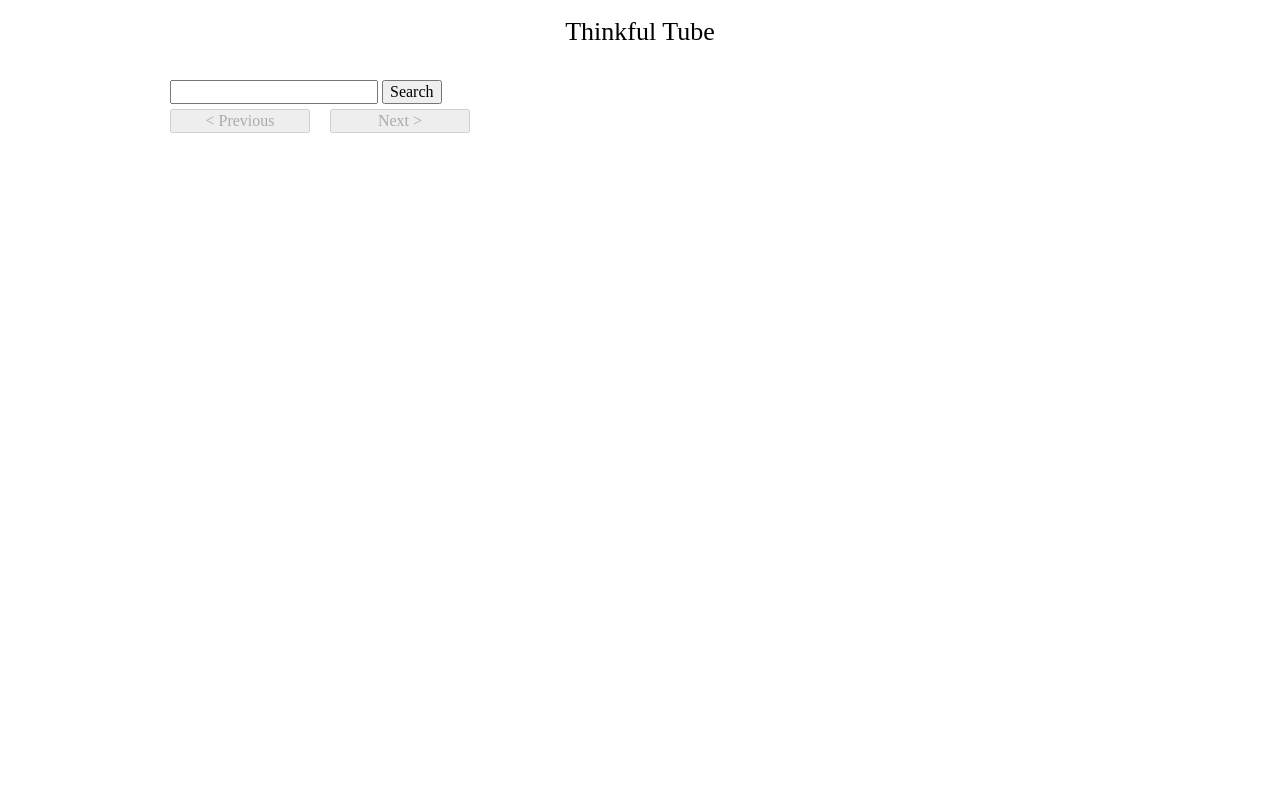
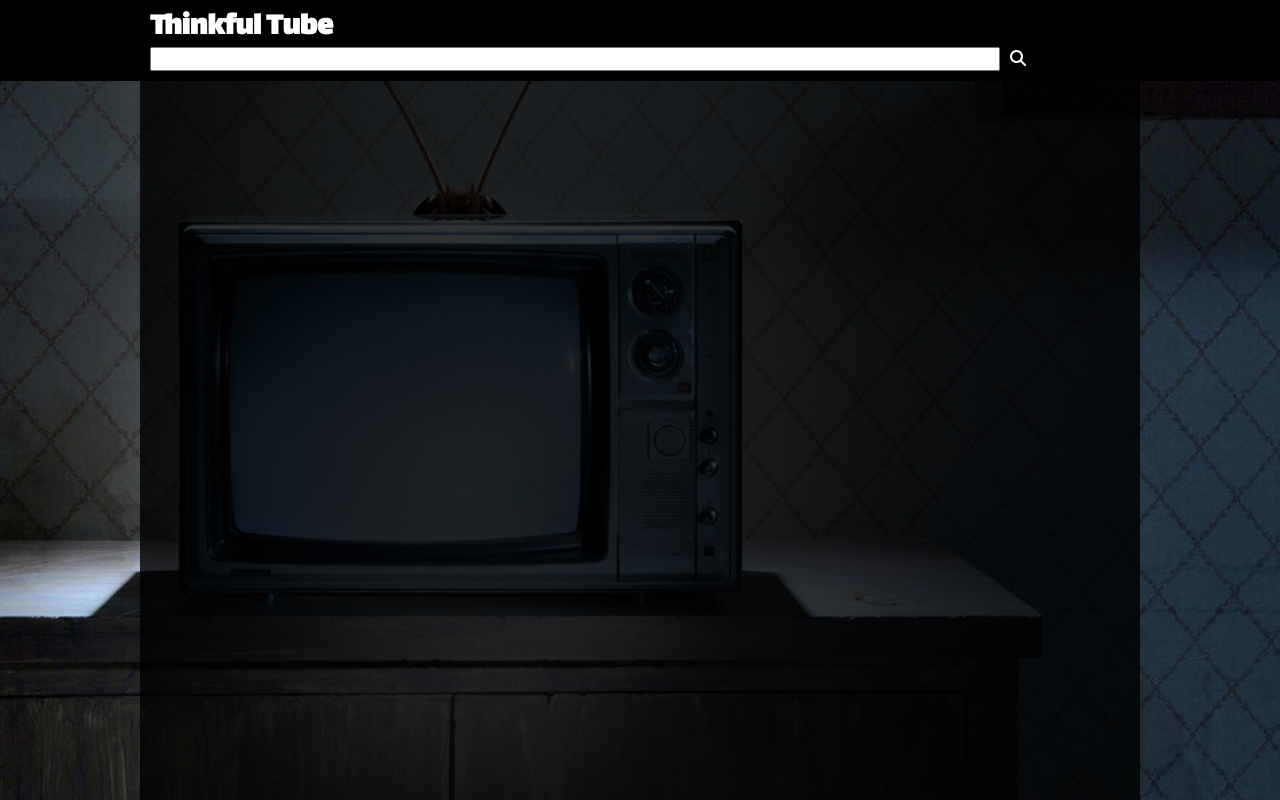
Before and after one commit to strothj/thinkful-tube, a plain HTML site: page index.html in a window 1280 px wide. Drawn offline with nearby package versions, Linux system fonts and the light colour scheme.

Commit message:
added styling

```diff
--- a/css/main.css
+++ b/css/main.css
@@ -1,28 +1,58 @@
 @import 'https://fonts.googleapis.com/css?family=Roboto';
+@import 'https://fonts.googleapis.com/css?family=Lalezar';
 
-.header {
+body {
+    background: url("../images/background.jpg") fixed no-repeat;
+    background-size: cover;
+
+}
+
+header {
+    background-color: black;
+    color: white;
+    font-family: 'Lalezar', cursive;
+    position: fixed;
     width: 100%;
-    text-align: center;
     padding-bottom: 10px;
 }
 
-.header h1 {
-    font-size: 26px;
-    font-weight: normal;
+.header-centered {
+    max-width: 1000px;
+    margin: 0 auto;
 }
 
-.search {
-    padding-top: 5px;
-    padding-bottom: 5px;
-    width: 100%;
+.header-centered h1 {
+    margin: 0;
+    padding-top: 10px;
+    padding-left: 10px;
 }
 
-.nav {
-    padding-bottom: 10px;
+.header-centered form {
+    font-family: FontAwesome;
 }
 
-.nav button {
+.header-centered button {
+    border-style: none;
+    background-color: rgba(0,0,0,0);
+    color: white;
+}
+
+.header-centered input {
+    font-family: 'Roboto', sans-serif;
+    margin-left: 10px;
+    width: 85%;
+}
+
+main {
+    background: linear-gradient(
+        rgba(0, 0, 0, 0.8),
+        rgba(0, 0, 0, 0.8)
+    );
+    max-width: 1000px;
+    min-height: 100vh;
     width: 100%;
+    margin: 0 auto;
+    padding-top: 100px;
 }
 
 img {
--- a/index.html
+++ b/index.html
@@ -6,14 +6,43 @@
     <meta name="description" content="Search Youtube for videos.">
     <meta name="viewport" content="width=device-width, initial-scale=1">
     <link rel="stylesheet" href="https://cdnjs.cloudflare.com/ajax/libs/normalize/4.2.0/normalize.min.css">
+    <link rel="stylesheet" href="https://use.fontawesome.com/b75bd924b5.css">
     <link rel="stylesheet" href="css/grid.css">
     <link rel="stylesheet" href="css/main.css">
     <title>Thinkful Tube - Youtube Search</title>
 </head>
 
 <body>
+    <header>
+        <div class="header-centered">
+            <h1>Thinkful Tube</h1>
+            <form action="#" id="js-search-form">
+                <input type="text" id="js-search-query">
+                <button type="submit">
+                    <span href="#" id="js-search-icon">&#xf002;</span>
+                </button>
+            </form>
+        </div>
+    </header>
 
+    <main>
+       <div class="js-container"></div>
+    </main>
+
+    <!--
     <header>
+        <h1>Thinkful Tube</h1>
+        <div class="search-container">
+            <form action="#" id="js-search-form" class="search-box-form">
+                <input type="text" id="js-search-query">
+                <button type="submit">
+                    <span href="#" id="js-search-icon" class="search-icon">&#xf002;</span>
+                </button>
+            </form>
+        </div>
+    </header>-->
+
+    <!--<header>
         <div class="row">
             <div class="col-2 header">
                 <h1>Thinkful Tube</h1>
@@ -25,16 +54,17 @@
                 </form>
             </div>
         </div>
-    </header>
+    </header>-->
 
-    <nav>
+    <!--<nav>
         <div class="row nav">
             <div class="col-2"><button disabled class="js-pagination" id="js-previous">&lt; Previous</button></div>
             <div class="col-2"><button disabled class="js-pagination" id="js-next">Next &gt;</button></div>
         </div>
     </nav>
 
-    <div class="js-container"></div>
+    <div class="js-container"></div>-->
+
 
     <script src="https://code.jquery.com/jquery-3.1.1.min.js" integrity="sha256-hVVnYaiADRTO2PzUGmuLJr8BLUSjGIZsDYGmIJLv2b8="
         crossorigin="anonymous"></script>
--- a/js/app.js
+++ b/js/app.js
@@ -1,6 +1,6 @@
 var API_KEY = "AIzaSyDQ6iEJPREVbNl-z1krbf3eNIjCATu5aBk";
 var ENDPOINT = "https://www.googleapis.com/youtube/v3/search";
-var MAX_RESULTS = 12;
+var MAX_RESULTS = 12 * 4;
 var nextPage;
 var prevPage;
 
@@ -43,6 +43,9 @@ function handleListResponse(data) {
         html += '<div class="col-3"><img src="' +
             data.items[i].snippet.thumbnails.medium.url +
             '"></div>';
+        if ((i + 1) % 12 === 0) {
+            html += '</div><div class="row">';
+        }
     }
     html += '</div>';
     $(".js-container").html(html);
```
Also changed, not shown: images/background.jpg (added).
